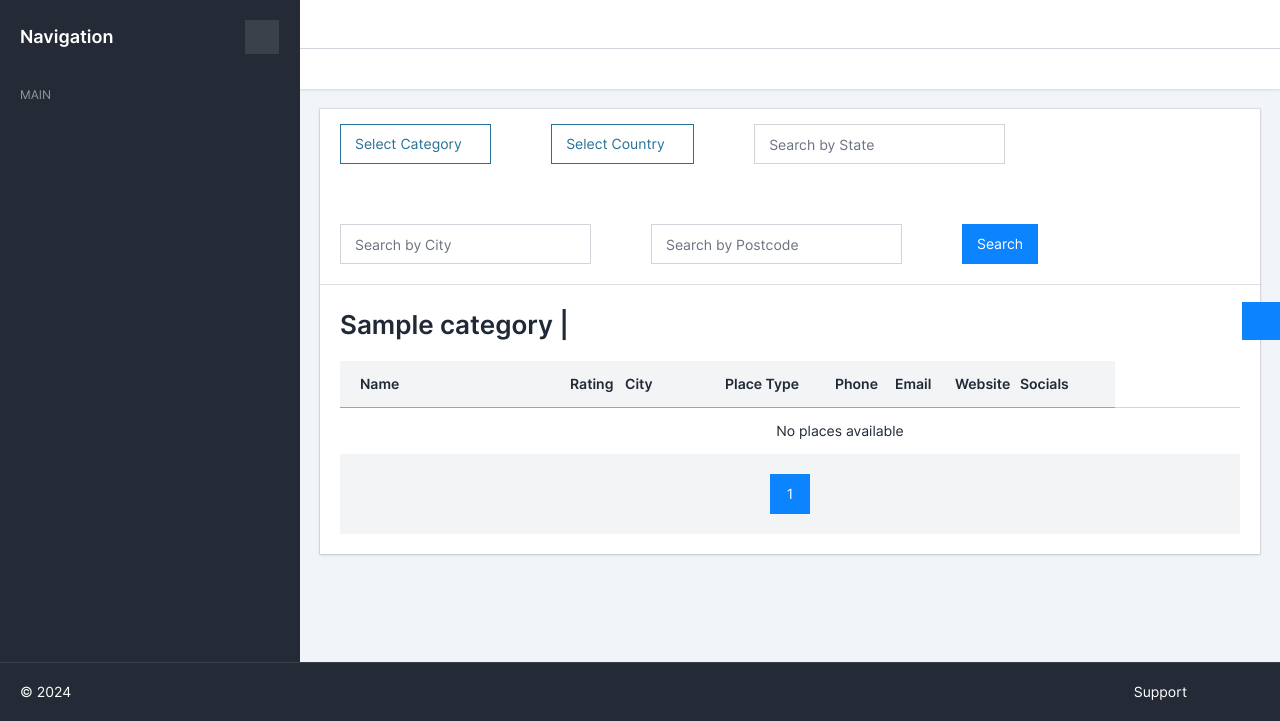
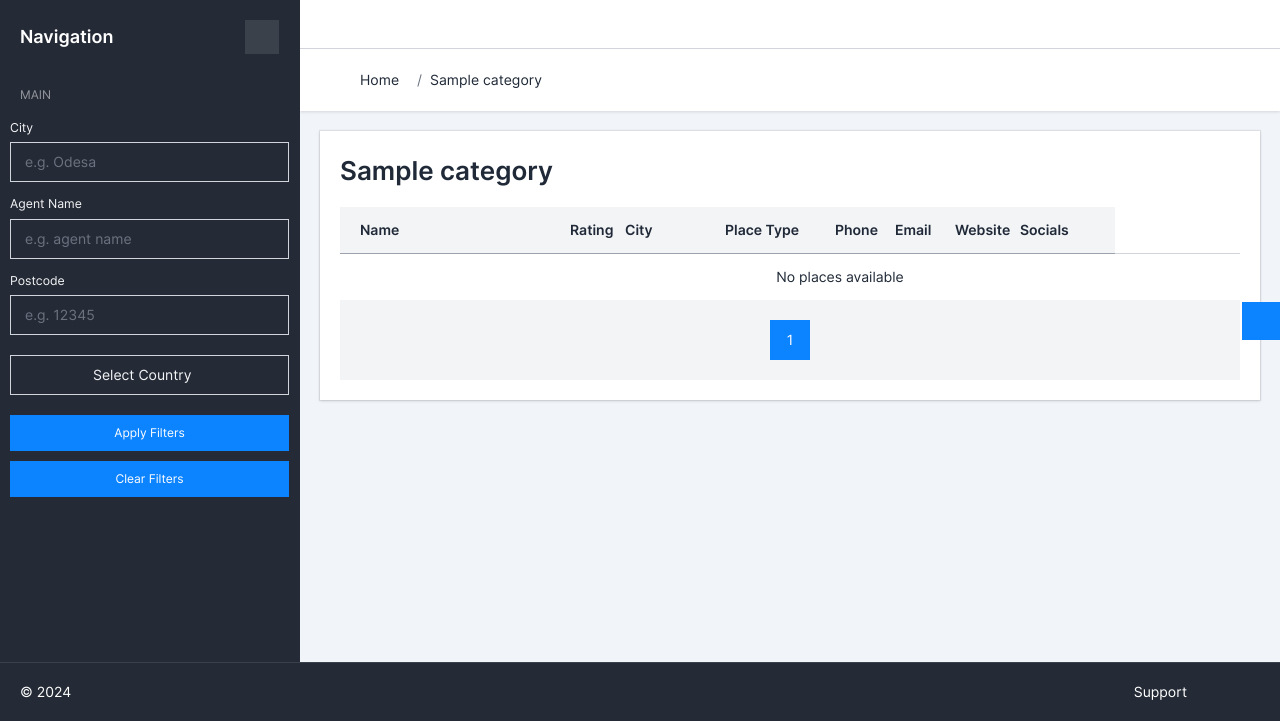
Before and after one commit to denischmkh/googlemaps, a Django app: a page that uses googlemaps/main_app/templates/base.html in a window 1280 px wide. Shown: the part 79-800 px from the top of the page. Run offline with Django 5.2, Linux system fonts and the light colour scheme; tables that the repository leaves empty hold one stand-in row (values such as "Sample post"); data that the repository does not hold is empty; some libraries are stand-ins or nearby versions; some web fonts are replaced.

Commit message:
add filters

```diff
--- a/googlemaps/main_app/templates/base.html
+++ b/googlemaps/main_app/templates/base.html
@@ -541,6 +541,15 @@
 
 					</ul>
 				</div>
+				<div class="sidebar-section">
+
+
+    <style>
+        /* Стили остаются прежними */
+    </style>
+    {% block filters %}
+	{% endblock filters %}
+				</div>
 				<!-- /main navigation -->
 
 			</div>
@@ -576,10 +585,17 @@
 					<div class="page-header-content d-lg-flex border-top">
 						<div class="d-flex">
 							<div class="breadcrumb py-2">
-								<a href="{% url 'index' %}" class="breadcrumb-item"><i class="ph-house"></i></a>
-								{% block breadcrumb %}
-
-								{% endblock breadcrumb %}
+									<div class="breadcrumb">
+                                    <a href="{% url 'index' %}" class="breadcrumb-item px-2"><i class="ph-house me-2"></i> Home</a>
+										{% if selected_category %}
+                                    <a href="{% url 'categoty_list_place_tm' %}?category={{ category_filter }}" class="breadcrumb-item py-2">
+										{{ selected_category }}
+									</a>
+										{% endif %}
+										{% if name %}
+                                    <span class="breadcrumb-item active py-2">{{name}}</span>
+										{% endif %}
+                                </div>
 							</div>
 
 							<a href="#breadcrumb_elements" class="btn btn-light align-self-center collapsed d-lg-none border-transparent rounded-pill p-0 ms-auto" data-bs-toggle="collapse">
--- a/googlemaps/main_app/templates/components/list_place_template.html
+++ b/googlemaps/main_app/templates/components/list_place_template.html
@@ -2,7 +2,7 @@
 <table class="table tasks-list mb-0" style="table-layout: fixed; min-width: 1000px;">
      <thead class="bg-light" style="position: sticky; top: 0; z-index: 2;">
     <tr>
-        <h1 class="text-start">{% for category in category_filter%} {{category}} | {% endfor %}</h1>
+        <h1 class="text-start">{{selected_category.name}}</h1>
         <th style="width: 210px;" class="text-start text-nowrap">Name</th>
         <th style="width: 55px;" class="text-start text-nowrap">Rating</th> <!-- Сделано уже -->
         <th style="width: 100px;" class="text-start text-nowrap">City</th>
--- a/googlemaps/main_app/templates/index.html
+++ b/googlemaps/main_app/templates/index.html
@@ -11,7 +11,7 @@
                             <a href="{% url 'categoty_list_place_tm' %}?category={{ item.slug }}" class="d-flex flex-column align-items-center text-decoration-none text-dark text-center">
                                 <img src="{% static 'icons/'|add:item.icon %}" alt="{{ item.name }}" style="width: 70px; height: 70px;">
                                 <div class="mt-2 fw-semibold text-break">
-                                    {{ item }}
+                                    {{ item }}s
                                 </div>
                             </a>
                         </div>
@@ -31,6 +31,7 @@
         .grid-item {
             display: flex;
             justify-content: center;
+            margin: 25px;
         }
     </style>
 {% endblock content_area %}
--- a/googlemaps/main_app/templates/list_place.html
+++ b/googlemaps/main_app/templates/list_place.html
@@ -3,24 +3,56 @@
 
 {% block content_area %}
 	<div class="card">
-		<div class="card-header pb-0">
-			<div class="search-filters mb-3">
-				<form method="get" action="{% url 'categoty_list_place_tm' %}">
-					<div class="row g-5 align-items-stretch">
-						<!--  Поле ввода для категории с чекбоксами -->
-						<div class="col-auto">
+
+		<div class="card-body">
+			{% include "components/list_place_template.html" %}
+		</div>
+	</div>
+{% endblock content_area %}
+
+{% block filters %}
+<form method="get" action="{% url 'categoty_list_place_tm' %}" class="px-2" id="filterForm">
+
+        <div class="mb-2 sidebar-resize-hide">
+            <label class="form-label small mb-1 text-light" for="cityInput">City</label>
+            <input type="text" name="city" class="form-control bg-dark text-light"
+                   id="cityInput" placeholder="e.g. Odesa" value="{{ city_filter }}">
+        </div>
+
+        <div class="mb-2 sidebar-resize-hide">
+            <label class="form-label small mb-1 text-light" for="keywordsInput">Agent Name</label>
+            <input type="text" name="keywords" class="form-control bg-dark text-light"
+                   id="keywordsInput" placeholder="e.g. agent name" value="{{ keywords }}">
+        </div>
+
+        <div class="mb-3 sidebar-resize-hide">
+            <label class="form-label small mb-1 text-light" for="postcodeInput">Postcode</label>
+            <input type="text" name="postcode" class="form-control bg-dark text-light"
+                   id="postcodeInput" placeholder="e.g. 12345" value="{{ postcode_filter }}">
+            <input type="hidden" name="category" id="categoryHiddenInput" value="{{ category_filter }}">
+        </div>
+
+        <div class="col-auto mb-2 sidebar-resize-hide">
             <div class="dropdown h-100">
-								<button class="btn btn-outline-secondary dropdown-toggle h-100" id="dropdownMenuClickableInside" data-bs-toggle="dropdown" data-bs-auto-close="outside" aria-expanded="false">
-									Select Category
+                <button class="btn btn-outline-light text-light dropdown-toggle h-100" style="width: 100%;" id="dropdownMenuCountry"
+                        data-bs-toggle="dropdown" data-bs-auto-close="outside" aria-expanded="false">
+                    {% if country_filter %}
+                        {{ selected_country_unslug.full_name }}
+                    {% else %}
+                        Select Country
+                    {% endif %}
+
                 </button>
-								<ul class="dropdown-menu" aria-labelledby="dropdownMenuClickableInside">
-									{% for category in categories %}
+                <ul class="dropdown-menu bg-dark text-light border-white" aria-labelledby="dropdownMenuCountry"
+                    style="max-height: 300px; overflow-y: auto;" id="countryDropdown">
+                    {% for country in countries %}
                         <li>
-											<div class="form-check my-1">
-												<input class="form-check-input ms-2" type="checkbox" name="category" value="{{ category.slug }}" id="category-{{ category.id }}"
-													   {% if category.name in category_filter %}checked{% endif %}>
-												<label class="form-check-label ms-2" for="category-{{ category.id }}">
-													{{ category.name }}
+                            <div class="form-check my-1 text-light px-3">
+                                <input class="form-check-input ms-2 country-radio" type="radio" name="country"
+                                       value="{{ country }}" id="country-{{ forloop.counter }}"
+                                       {% if country in country_filter %}checked{% endif %}>
+                                <label class="form-check-label ms-2" for="country-{{ forloop.counter }}">
+                                    {{ country }}
                                 </label>
                             </div>
                         </li>
@@ -30,48 +62,77 @@
         </div>
 
 
-						<!-- Поле ввода для страны с чекбоксами -->
-						<div class="col-auto">
-							<div class="dropdown h-100">
-								<button class="btn btn-outline-secondary dropdown-toggle h-100" id="dropdownMenuClickableInside" data-bs-toggle="dropdown" data-bs-auto-close="outside" aria-expanded="false">
-									Select Country
-								</button>
-								<ul class="dropdown-menu" aria-labelledby="dropdownMenuClickableInside">
-									{% for country in countries %}
-										<li>
-											<div class="form-check  my-1">
-												<input class="form-check-input ms-2" type="checkbox" name="country" value="{{ country.slug }}" id="country-{{ country.id }}"
-													   {% if country.slug in country_filter %}checked{% endif %}>
-												<label class="form-check-label ms-2" for="country-{{ country.id }}">
-													{{ country.full_name }}
-												</label>
-											</div>
-										</li>
-									{% endfor %}
-								</ul>
-							</div>
+        <div class="mt-3 sidebar-resize-hide">
+            <button type="submit" class="btn btn-sm btn-primary w-100">Apply Filters</button>
         </div>
 
-						<!-- Поля ввода для поиска -->
-						<div class="col-auto">
-							<input type="text" name="state" class="form-control h-100" placeholder="Search by State" value="{{ request.GET.state }}">
-						</div>
-						<div class="col-auto">
-							<input type="text" name="city" class="form-control h-100" placeholder="Search by City" value="{{ request.GET.city }}">
-						</div>
-						<div class="col-auto">
-							<input type="text" name="postcode" class="form-control h-100" placeholder="Search by Postcode" value="{{ request.GET.postcode }}">
-						</div>
-						<div class="col-auto">
-							<button type="submit" class="btn btn-primary h-100">Search</button>
-						</div>
-					</div>
-				</form>
-			</div>
+        <!-- Кнопка для очистки фильтров -->
+        <div class="mt-2 sidebar-resize-hide">
+            <button type="button" id="clearFiltersButton" class="btn btn-sm btn-primary w-100">Clear Filters</button>
         </div>
 
-		<div class="card-body">
-			{% include "components/list_place_template.html" %}
-		</div>
-	</div>
-{% endblock content_area %}
+    </form>
+
+<script>
+    // Находим все радиокнопки с классом .country-radio
+    document.querySelectorAll('.country-radio').forEach(function(radioButton) {
+        radioButton.addEventListener('change', function() {
+            // Обновляем текст кнопки с выбранной страной
+            const selectedCountry = radioButton.value;
+            const button = document.getElementById('dropdownMenuCountry');
+            button.textContent = selectedCountry;  // Меняем текст кнопки на выбранную страну
+        });
+    });
+</script>
+
+<script>
+    document.querySelectorAll('input[name="source"]').forEach(function (checkbox) {
+        checkbox.addEventListener('change', function () {
+            const selectedSources = Array.from(document.querySelectorAll('input[name="source"]:checked'))
+                .map(cb => cb.value); // Получаем значения всех отмеченных чекбоксов
+
+            const button = document.getElementById('dropdownMenuSource');
+
+            if (selectedSources.length === 0) {
+                button.textContent = 'Select Source';
+            } else if (selectedSources.length === 1) {
+                button.textContent = selectedSources[0];
+            } else {
+                button.textContent = `${selectedSources.length} selected`;
+            }
+        });
+    });
+
+    // Обновим кнопку сразу при загрузке страницы, если есть выбранные значения
+    document.addEventListener('DOMContentLoaded', function () {
+        const event = new Event('change');
+        const checkboxes = document.querySelectorAll('input[name="source"]:checked');
+        if (checkboxes.length > 0) {
+            checkboxes[0].dispatchEvent(event); // триггерим для обновления текста
+        }
+    });
+</script>
+<script>
+    document.getElementById('clearFiltersButton').addEventListener('click', function () {
+        const form = document.getElementById('filterForm');
+
+        // Сброс текстовых инпутов
+        form.querySelectorAll('input[type="text"]').forEach(input => input.value = '');
+
+        // Сброс радиокнопок
+        form.querySelectorAll('input[type="radio"]').forEach(radio => radio.checked = false);
+
+        // Сброс чекбоксов
+        form.querySelectorAll('input[type="checkbox"]').forEach(checkbox => checkbox.checked = false);
+
+        // Сброс текста кнопок dropdown'ов
+        document.getElementById('dropdownMenuCountry').textContent = 'Select Country';
+        document.getElementById('dropdownMenuSource').textContent = 'Select Source';
+
+        // Отправка формы (если нужно сразу обновить страницу)
+        form.submit();
+
+        // Если не нужно отправлять форму, просто убери строку выше
+    });
+</script>
+{% endblock filters %}
--- a/googlemaps/main_app/urls.py
+++ b/googlemaps/main_app/urls.py
@@ -8,4 +8,5 @@ urlpatterns = [
     path('', index, name='index'),
     path('places/list/', categoty_list_place_tm, name='categoty_list_place_tm'),
     path('info/<str:name_slug>/', place_full_info, name='place_full_info'),
+    path('agents/', get_agents, name='get_agents')
 ]
--- a/googlemaps/main_app/views/main.py
+++ b/googlemaps/main_app/views/main.py
@@ -27,9 +27,11 @@ def categoty_list_place_tm(request):
     state_filter = request.GET.get("state", "")
     city_filter = request.GET.get("city", "")
     postcode_filter = request.GET.get("postcode", "")
-    country_filter = request.GET.getlist("country")  # Получаем список выбранных стран
+    country_filter = [slugify(el) for el in request.GET.getlist("country")]  # Получаем список выбранных стран
     category_filter = request.GET.getlist("category")
-    print(category_filter)
+    keywords_filter = request.GET.get("keywords")
+
+
 
 
     countries = Country.objects.all().order_by("full_name")
@@ -58,14 +60,16 @@ def categoty_list_place_tm(request):
     if postcode_filter:
         places = places.filter(postcode__icontains=postcode_filter)
 
+    if keywords_filter:
+        places = places.filter(name__icontains=keywords_filter)
+
     # Пагинация
     paginator = Paginator(places, items_per_page)
     page_obj = paginator.get_page(page_number)
 
-    selected_categories = []
-    for el in category_filter:
-        category = Category.objects.filter(slug=el).first()
-        selected_categories.append(category.name)
+
+    selected_category = Category.objects.filter(slug=category_filter[0]).first()
+
 
     context = {
         "places": page_obj,
@@ -73,9 +77,11 @@ def categoty_list_place_tm(request):
         "city_filter": city_filter,
         "postcode_filter": postcode_filter,
         "country_filter": country_filter,
-        "category_filter": selected_categories,
+        "selected_category": selected_category,
         "categories": categories,
         "countries": countries,
+        'category_filter': category_filter[0],
+        'selected_country_unslug': Country.objects.filter(slug=country_filter[0]).first() if country_filter else None
     }
     return render(request, 'list_place.html', context)
 
@@ -109,5 +115,13 @@ def place_full_info(request, name_slug):
 
     context = {"place_obj": place_obj,
                'parsed_about': parsed_items,
-               'open_hours': open_hours}
+               'open_hours': open_hours,
+               'selected_category': place_obj.category.name,
+               'category_filter': place_obj.category.slug,
+               'name': place_obj.name
+    }
     return render(request, 'full_info2.html', context)
+
+
+def get_agents(request):
+    return render(request, 'agent_profile.html')
```
Lines whose indentation alone changed are shown as unchanged.
